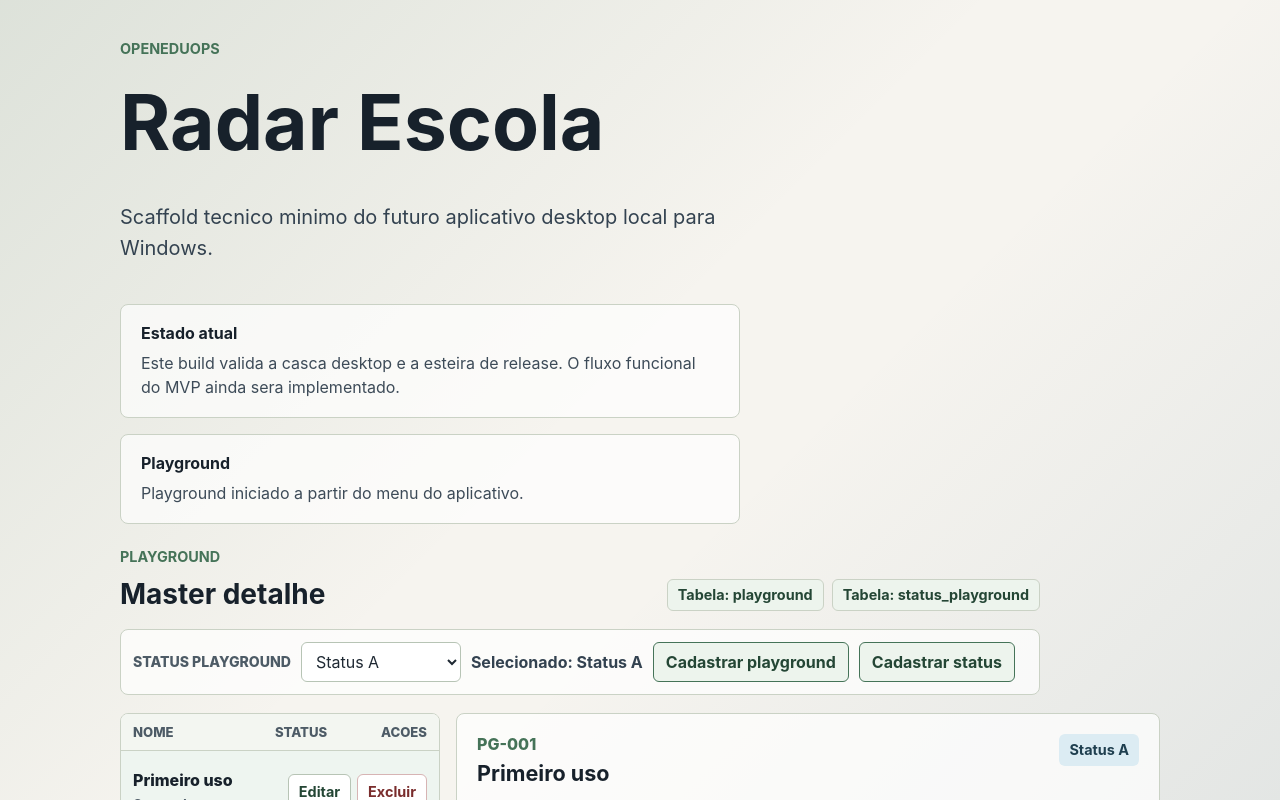
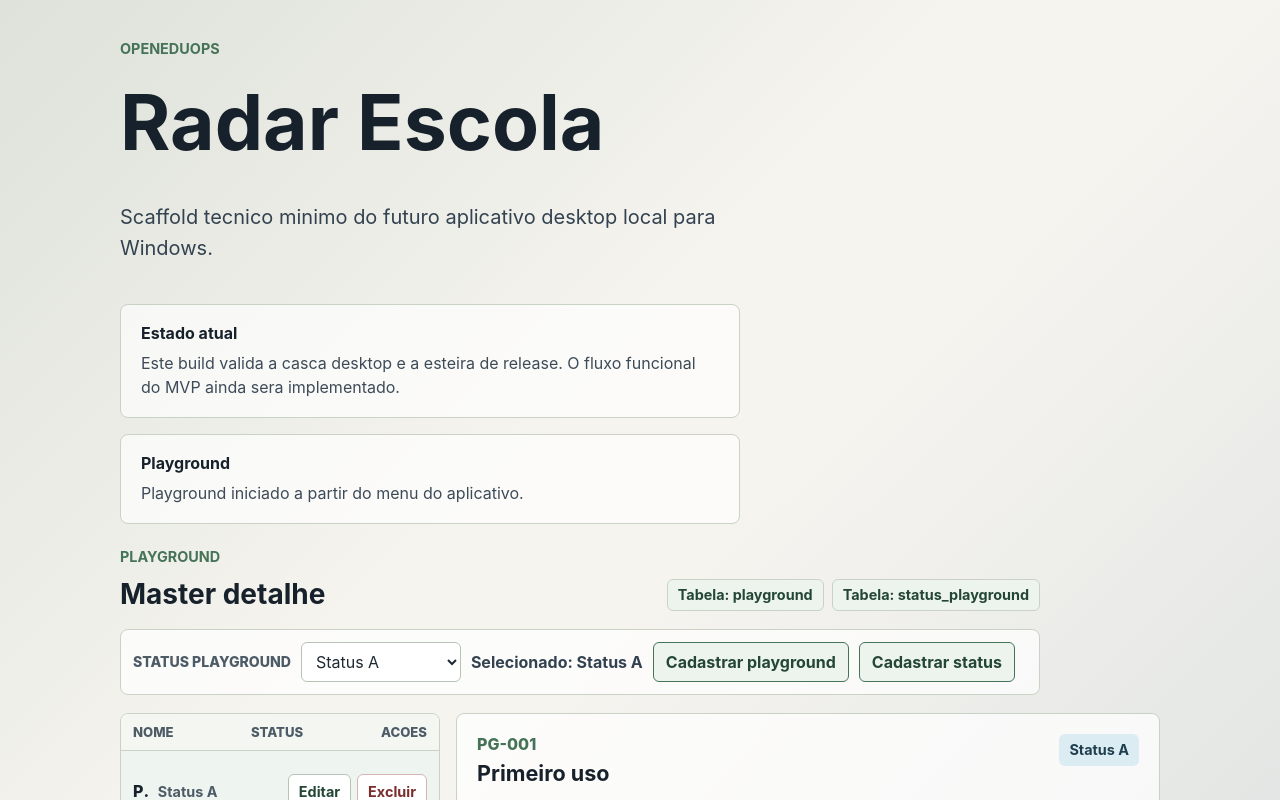
Before and after one commit to OpenEduOps/radar-escola, a React (Vite) app: page / in a window 1280 px wide. Both pictures are taken after a click on the button "Iniciar playground". Shown: the top 800 px of the page. Built offline with nearby package versions, Linux system fonts and the light colour scheme.

Commit message:
Aprimora tabela master do playground
Separa nome, status e acoes em celulas reais, corrige area de clique da lista master e endurece a geracao de codigos do CRUD.

```diff
--- a/src/app/app.css
+++ b/src/app/app.css
@@ -306,7 +306,7 @@ h3 {
 
 .master-header {
   display: grid;
-  grid-template-columns: minmax(0, 1fr) minmax(96px, auto) auto;
+  grid-template-columns: minmax(0, 1fr) minmax(96px, 120px) auto;
   gap: 10px;
   padding: 10px 12px;
   border-bottom: 1px solid #cad2c5;
@@ -323,7 +323,7 @@ h3 {
 
 .master-row {
   display: grid;
-  grid-template-columns: minmax(0, 1fr) auto;
+  grid-template-columns: minmax(0, 1fr) minmax(96px, 120px) auto;
   gap: 10px;
   align-items: center;
   width: 100%;
@@ -332,6 +332,11 @@ h3 {
   border-bottom: 1px solid #dde3da;
   color: #17212b;
   background: transparent;
+}
+
+.master-cell {
+  display: block;
+  min-width: 0;
 }
 
 .master-row:last-child {
@@ -344,25 +349,29 @@ h3 {
 }
 
 .master-select {
-  display: grid;
-  gap: 6px;
+  display: block;
+  width: 100%;
   min-width: 0;
+  overflow: hidden;
   padding: 0;
   border: 0;
   color: inherit;
   background: transparent;
   font: inherit;
   text-align: left;
+  text-overflow: ellipsis;
+  white-space: nowrap;
   cursor: pointer;
 }
 
-.master-select span {
+.master-select {
   font-weight: 800;
 }
 
-.master-select small {
+.master-status {
   color: #4d5b66;
   font-size: 0.9rem;
+  font-weight: 700;
 }
 
 .row-actions {
--- a/src/features/playground/PlaygroundMasterDetail.tsx
+++ b/src/features/playground/PlaygroundMasterDetail.tsx
@@ -295,27 +295,40 @@ export function PlaygroundMasterDetail() {
       ) : null}
 
       <div className="master-detail-grid">
-        <aside className="master-list" aria-label="Registros playground">
-          <div className="master-header" aria-hidden="true">
-            <span>Nome</span>
-            <span>Status</span>
-            <span>Acoes</span>
+        <aside
+          className="master-list"
+          aria-label="Registros playground"
+          role="table"
+        >
+          <div className="master-header" role="row">
+            <span role="columnheader">Nome</span>
+            <span role="columnheader">Status</span>
+            <span role="columnheader">Acoes</span>
           </div>
           {records.map((record) => (
             <div
               className="master-row"
               data-selected={record.id === selectedRecord?.id}
               key={record.id}
+              role="row"
             >
-              <button
-                className="master-select"
-                onClick={() => selectRecord(record.id)}
-                type="button"
+              <div className="master-cell" role="cell">
+                <button
+                  className="master-select"
+                  onClick={() => selectRecord(record.id)}
+                  type="button"
+                >
+                  {record.nome}
+                </button>
+              </div>
+              <span className="master-status" role="cell">
+                {getStatusName(statusRecords, record.codigoStatus)}
+              </span>
+              <div
+                className="row-actions"
+                aria-label={`Acoes de ${record.nome}`}
+                role="cell"
               >
-                <span>{record.nome}</span>
-                <small>{getStatusName(statusRecords, record.codigoStatus)}</small>
-              </button>
-              <div className="row-actions" aria-label={`Acoes de ${record.nome}`}>
                 <button
                   className="row-action"
                   onClick={() => startEditing(record)}
--- a/src/features/playground/playgroundCrud.ts
+++ b/src/features/playground/playgroundCrud.ts
@@ -19,9 +19,11 @@ export type PlaygroundCreationResult = {
 };
 
 function buildNextCode(currentCodes: string[], prefix: string) {
+  const codePattern = new RegExp(`^${prefix}-(\\d+)$`);
   const nextNumber =
     currentCodes.reduce((highest, currentCode) => {
-      const codeNumber = Number(currentCode.replace(`${prefix}-`, ""));
+      const codeMatch = currentCode.match(codePattern);
+      const codeNumber = codeMatch ? Number(codeMatch[1]) : Number.NaN;
 
       return Number.isFinite(codeNumber) && codeNumber > highest
         ? codeNumber
```
Also changed, not shown: 2 other files (tests, documents, lock files or other folders).
